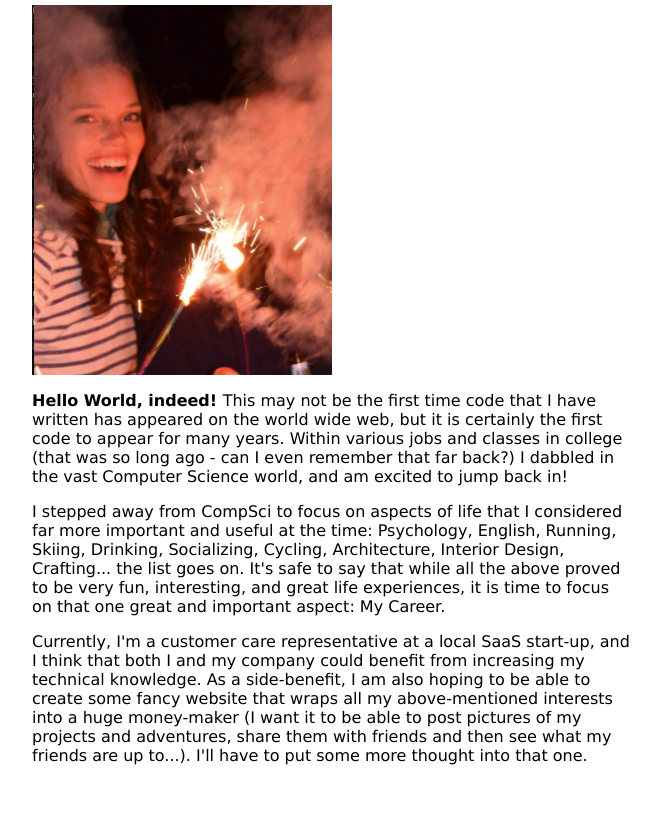
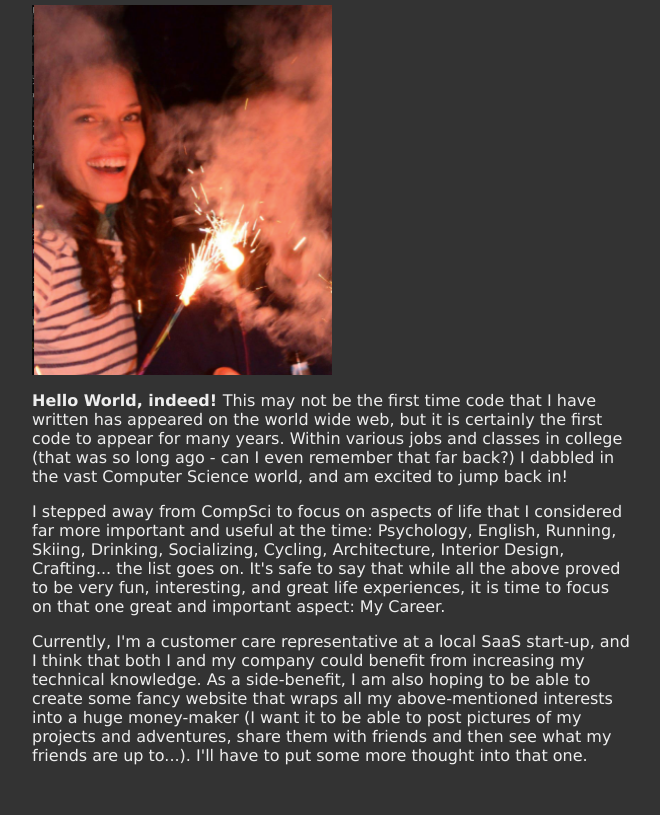
Before and after one commit to tolafsen/tolafsen.github.com, a plain HTML site: page index.html in a window 1280 px wide. Shown: the part 104-919 px from the top of the page, without its empty margins (26-686 px from the left). Drawn offline with Linux system fonts and the light colour scheme.

Commit message:
adding some color. which is exciting.

```diff
--- a/css/main.css
+++ b/css/main.css
@@ -1,5 +1,7 @@
 body {
 	font-family: Verdana, Arial;
+	background-color: #333;
+	color: #EEE;
 }
 #main-area {
 	display: block;
```
